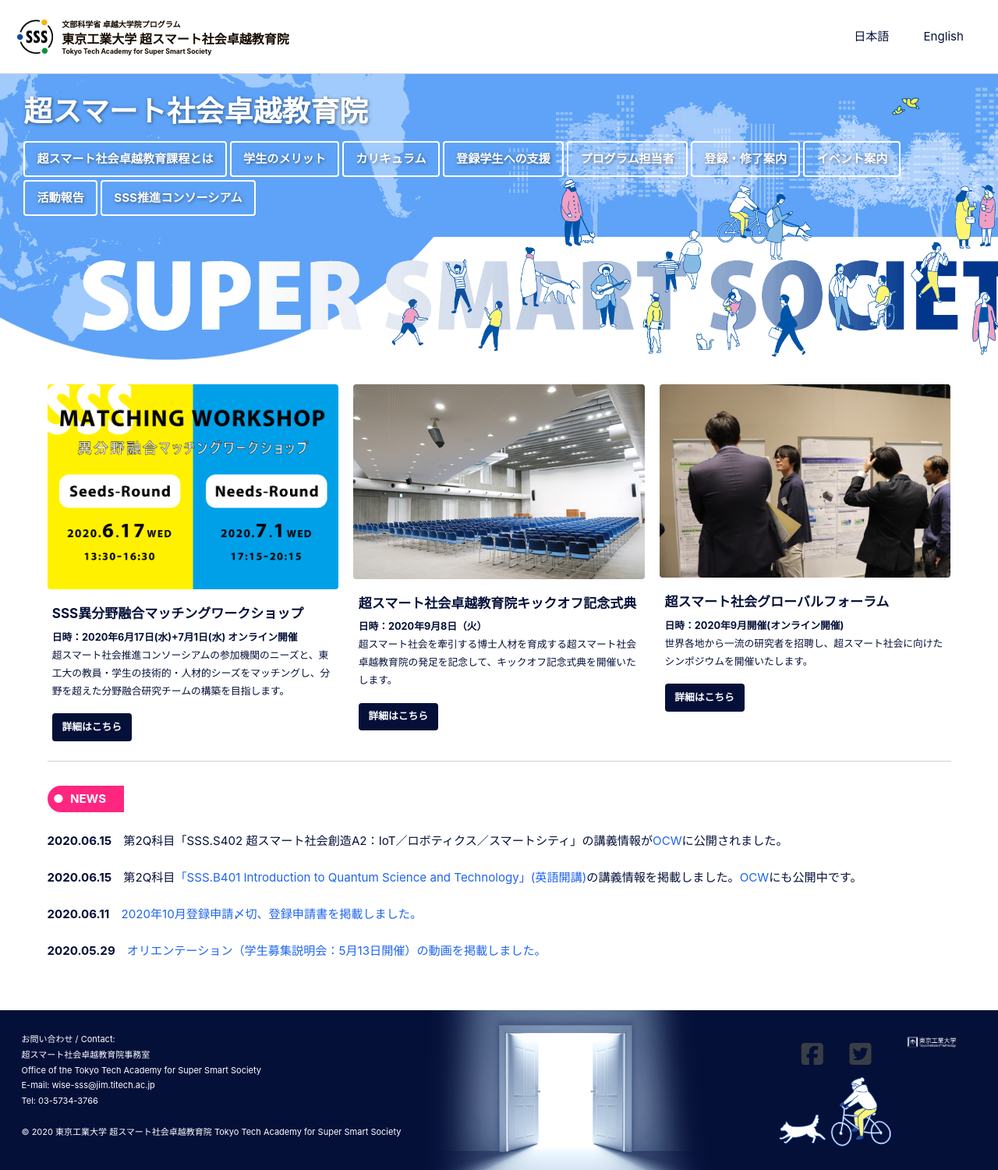
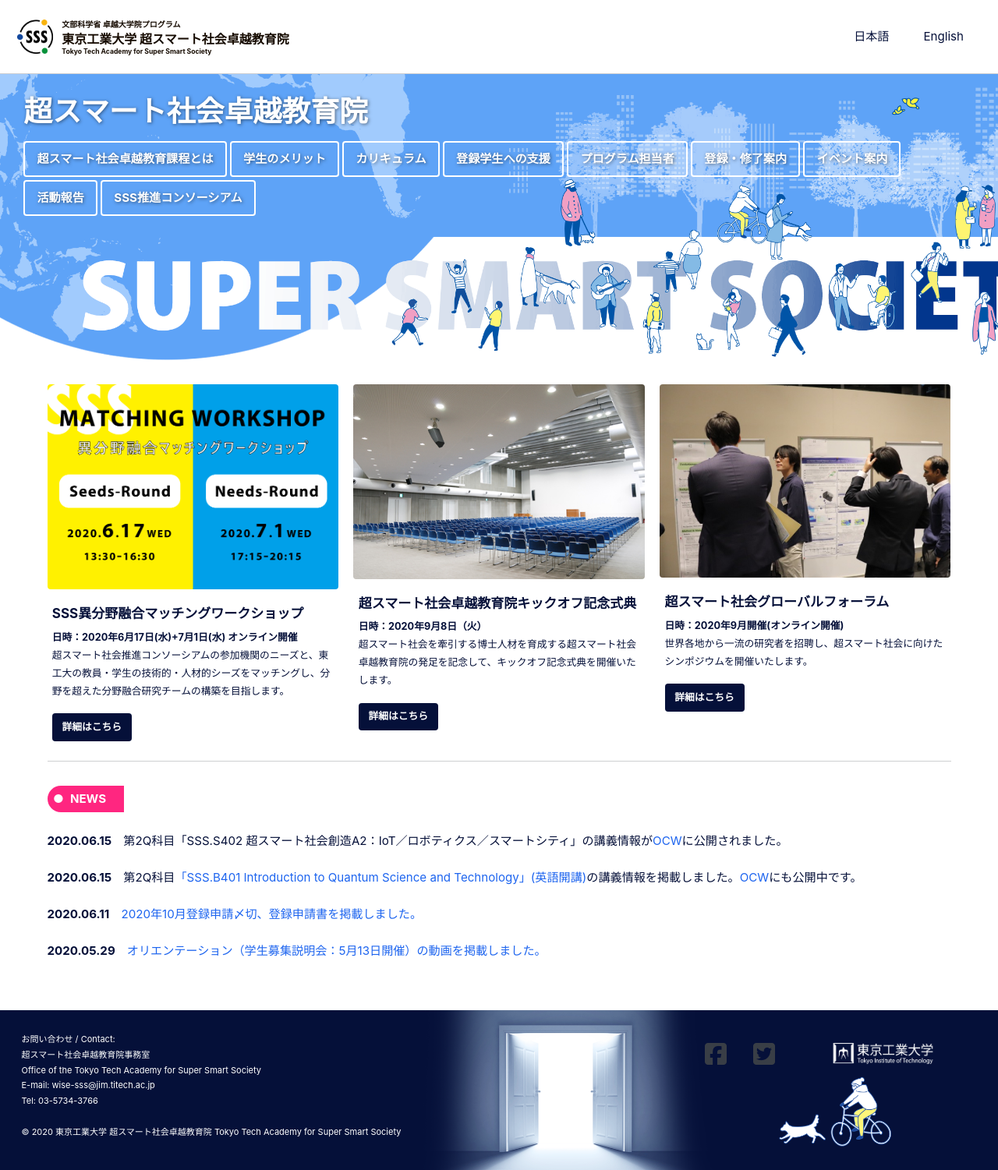
Before and after one commit to fl1d/w0ex.github.io, a Jekyll site: the page built from _pages/home.md, in a window 1280 px wide. Shown: the whole page at 78% size. Built offline with Jekyll 4.4.1, drawn with Linux system fonts in a browser that asks for light colours; cached includes are drawn as plain includes; nearby versions of some CDN libraries.

Commit message:
Update footer.html

```diff
--- a/_includes/footer.html
+++ b/_includes/footer.html
@@ -18,7 +18,7 @@
 
 <div class="page__footer-copyright">
   <table style="border:none;" width="100%">
-      <td style="border:none;" width="80%">
+      <td style="border:none;" width="70%">
         お問い合わせ / Contact:<br>
         超スマート社会卓越教育院事務室<br>
         Office of the Tokyo Tech Academy for Super Smart Society<br>
@@ -37,7 +37,7 @@
                 <i class="fab fa-fw fa-twitter-square">
                 </i>
                </a>
-         <td style="border:none;" width="10%" align="center">
+         <td style="border:none;" width="20%" align="center">
                <a href="https://www.titech.ac.jp/"><img src="/assets/images/logo_titech.png" width="60%" height="60%" />
                   </a>
 </div>
```
